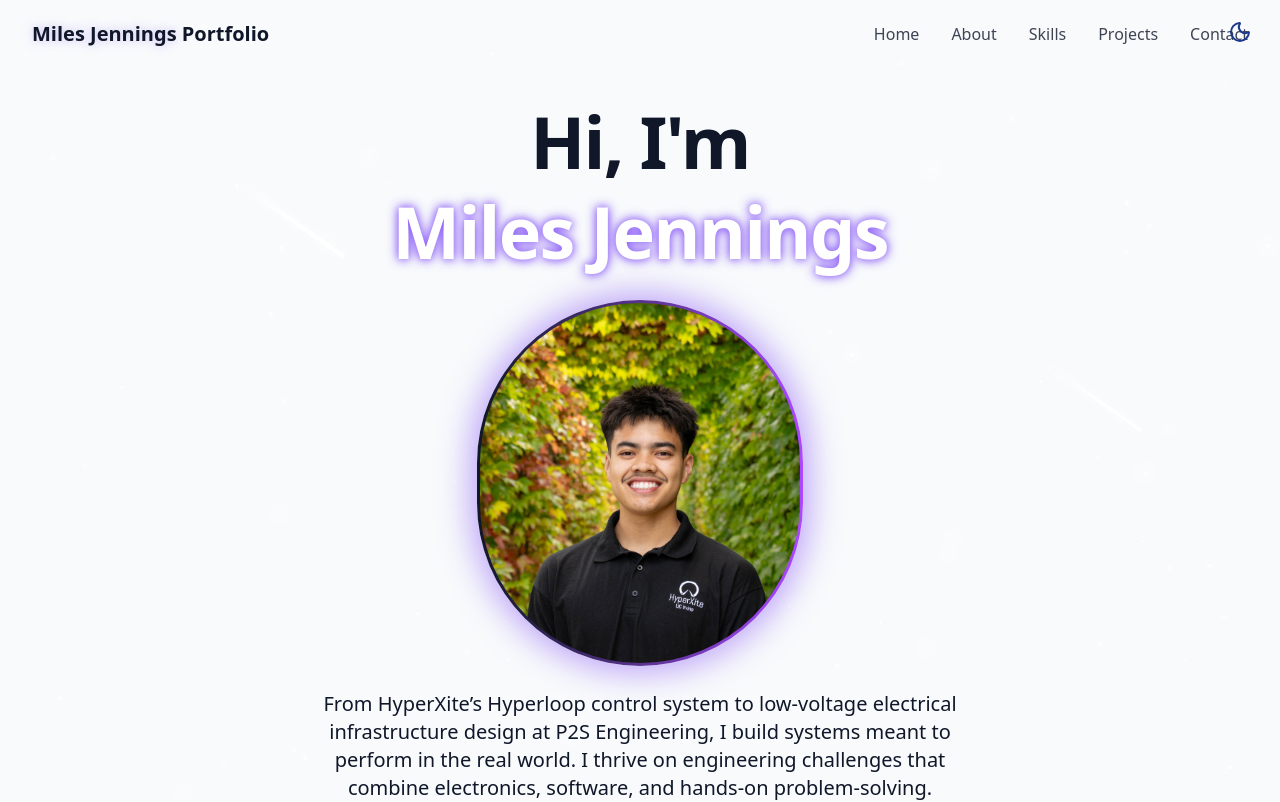
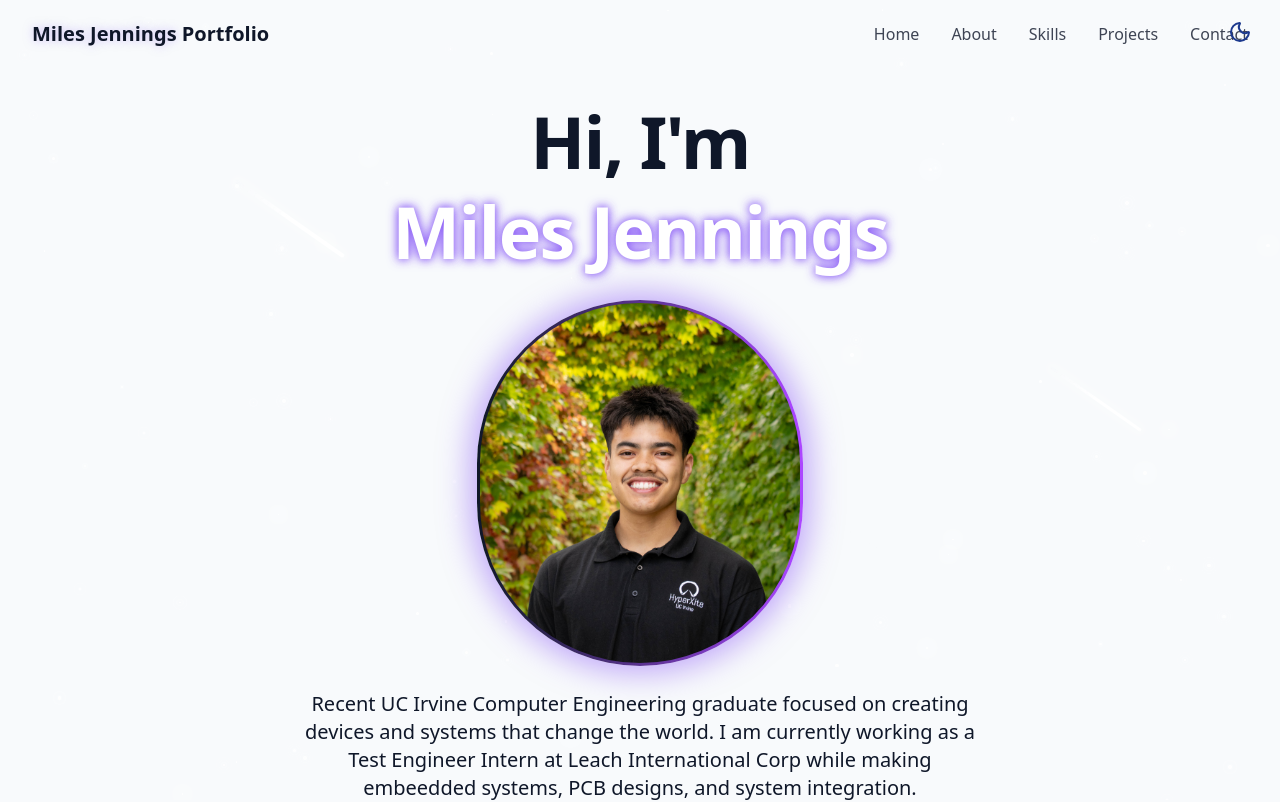
Before and after one commit to milesj04/My-Tailwind-Portfolio, a React (Vite) app: page / in a window 1280 px wide. Shown: the top 802 px of the page. Built offline with nearby package versions, Linux system fonts and the light colour scheme.

Commit message:
Update hero section.

```diff
--- a/src/components/HeroSection.jsx
+++ b/src/components/HeroSection.jsx
@@ -30,9 +30,8 @@ export const HeroSection = () => {
                     </div>
                 </div>
                 <p className="text-lg md:text-xl text-muted-foreground max-w-2xl mx-auto opacity-100 animate-fade-in-delay-1">
-                    From HyperXite’s Hyperloop control system to low-voltage electrical infrastructure design at P2S Engineering, I build systems meant to perform in the real
-                    world. I thrive on engineering challenges that combine electronics, software, and hands-on problem-solving.
-
+                    Recent UC Irvine Computer Engineering graduate focused on creating devices and systems that change the world. I am currently working as a
+                    Test Engineer Intern at Leach International Corp while making embeedded systems, PCB designs, and system integration.
                 </p>
                 <div className="pt-4 opacity-0 animate-fade-in-delay-5">
                     <a href="#projects" className="cosmic-button">
```
